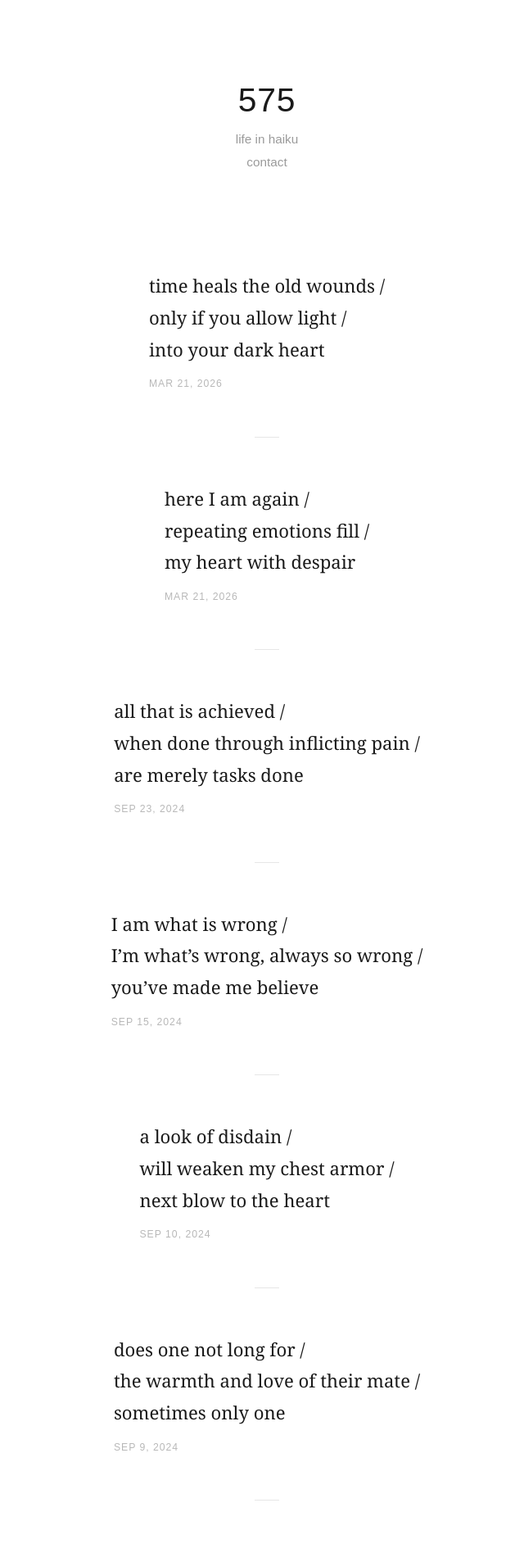
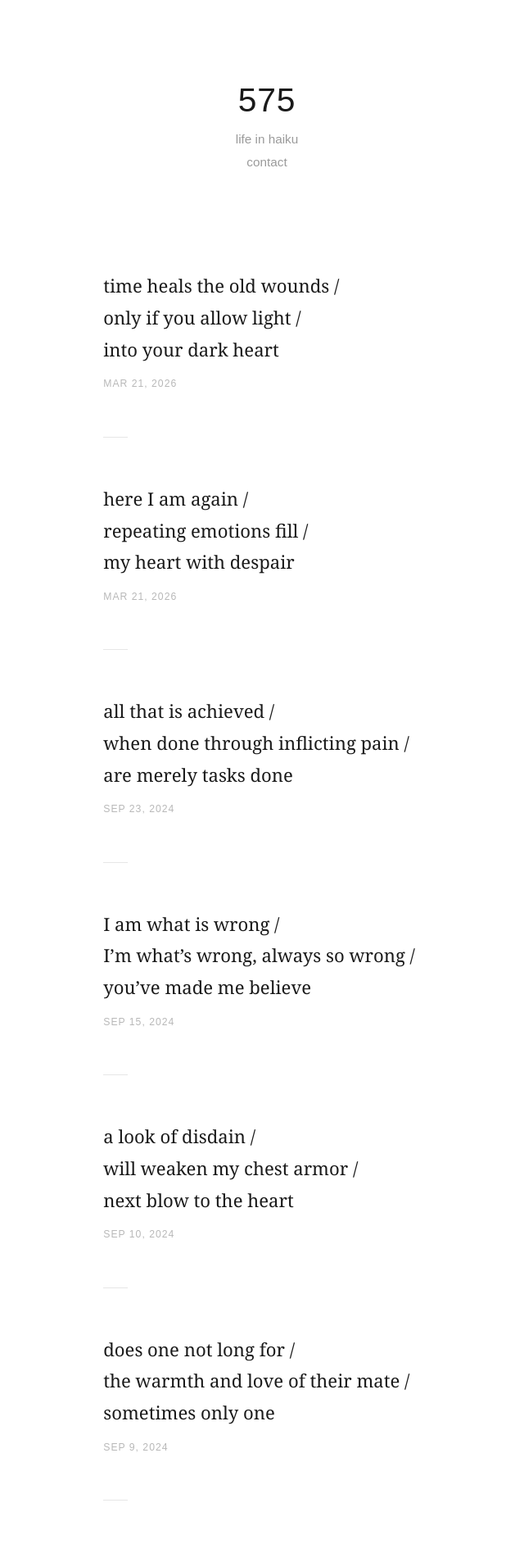
Before and after one commit to 575-life/575, a Jekyll site: the page built from index.html, in a window 1280 px wide. Shown: the top 1895 px of the page at 82% size, without its empty margins (314-954 px from the left). Built offline with Jekyll 4.4.1, drawn with Linux system fonts in a browser that asks for light colours; some web fonts are replaced.

Commit message:
Add files via upload
Fix to column.

```diff
--- a/assets/css/site.css
+++ b/assets/css/site.css
@@ -24,9 +24,11 @@ header { text-align: center; margin-bottom: 7rem; }
 .links a:hover, #blog-title a:hover { color: var(--muted); }
 
 /* haiku */
-/* each haiku is its own block, centered on the page; lines stay left-aligned */
-article { width: fit-content; max-width: 100%; margin: 0 auto 3.25rem; }
-article::after { content: ""; display: block; width: 1.75rem; height: 1px; background: var(--rule); margin: 3.25rem auto 0; }
+/* one narrow, centered column: every haiku shares the same left edge.
+   23.5rem fits the longest line ("vile, blame, inflict, destroy, shun /") without wrapping */
+main { width: 23.5rem; max-width: 100%; margin: 0 auto; }
+article { margin: 0 0 3.25rem; }
+article::after { content: ""; display: block; width: 1.75rem; height: 1px; background: var(--rule); margin-top: 3.25rem; }
 article:last-of-type::after, #post article::after { display: none; }
 .e-content p { white-space: pre-line; font-size: 1.3rem; line-height: 1.75; }
 .e-content img { display: block; max-width: 100%; margin: 1rem auto; }
```
